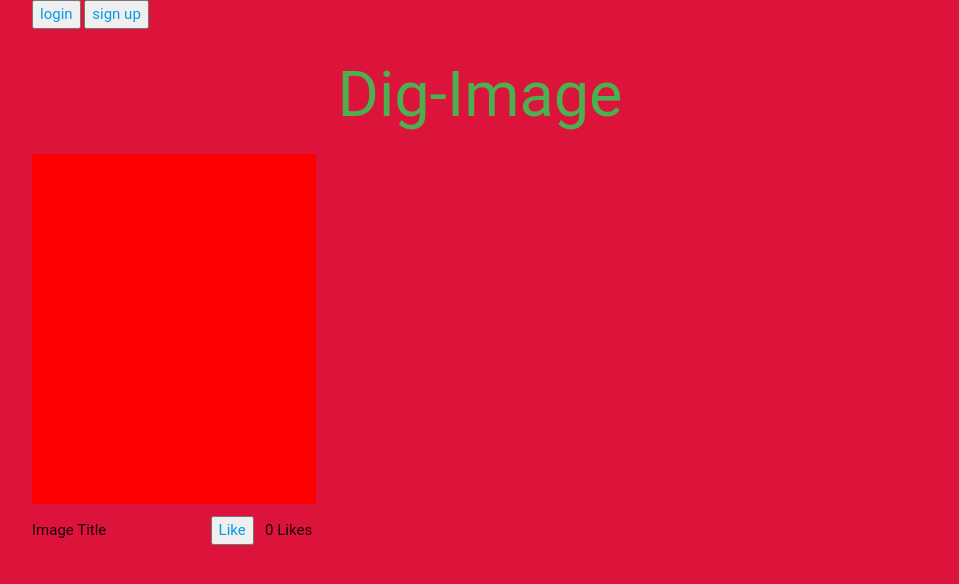
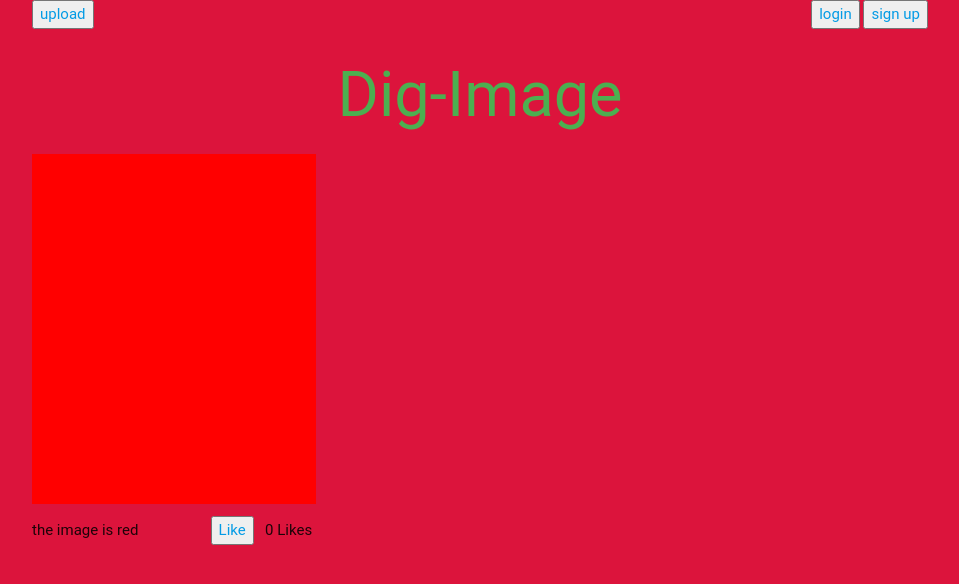
Before and after one commit to JCharante/examplePhotoWebsite, a Flask app: page / in a window 1280 px wide. Shown: the top 584 px of the page, without its empty margins (160-1119 px from the left). Run offline with Flask 2, Linux system fonts and the light colour scheme; tables that the repository leaves empty hold one stand-in row (values such as "Sample post"); some libraries are stand-ins or nearby versions; some web fonts are replaced.

Commit message:
Added upload button to menu and used flex boxes to move the signup & login to the right.

```diff
--- a/database_functions.py
+++ b/database_functions.py
@@ -99,3 +99,17 @@ def number_of_images():
         print(image.claimed)
         count += 1
     return count
+
+
+def homepage_images():
+    response = dict()
+    """
+    response = {
+        images: [
+            ["image_id", "image_title", "image_like_count"],
+            ["image_id", "image_title", "image_like_count"]
+        ]
+    }
+    """
+    for image in session.query(Image).filter(Image.claimed == True).all():
+        response.append
--- a/server.py
+++ b/server.py
@@ -124,12 +124,12 @@ def route_image_upload():
         return
 
 
-@app.route('/image/<int:image_id>/edit', methods=['GET', 'POST', 'OPTIONS'])
+@app.route('/image/<image_id>/edit', methods=['GET', 'POST', 'OPTIONS'])
 def route_image_edit(image_id):
     return
 
 
-@app.route('/image/<int:image_id>/remove', methods=['GET', 'POST', 'OPTIONS'])
+@app.route('/image/<image_id>/remove', methods=['GET', 'POST', 'OPTIONS'])
 def route_image_remove(image_id):
     return
 
@@ -153,4 +153,11 @@ def route_image_count():
     return jsonify(**response)
 
 
+@app.route('/image/homepage')
+def route_image_homepage():
+    response = dict()
+    response['success'] = True
+
+
+
 app.run(debug=True, host='0.0.0.0', port=7004)
--- a/templates/index.html
+++ b/templates/index.html
@@ -20,17 +20,33 @@
         .thumbnail {
             height: 350px;
         }
+        .top-bar{
+            text-align: right;
+            display: flex;
+        }
+        .top-bar div{
+            flex: 1;
+        }
+        .top-bar-left{
+            text-align: left;
+        }
+
     </style>
 
     <script>
         $(document).ready(function() {
             var server_address = "http://localhost:7004";
 
-            function generatePhotoTile(color) {
+            function generatePhotoTile(color, imageTitle) {
+
                 response = '';
                 response += '<div class="col s12 m6 l4"> <div class="thumbnail" style="background-color: ';
                 response += color;
-                response += ';"> </div> <div class="row"> <div> <p class="col s7">Image Title</p> </div> <div> <a class="col s2 center" href="#" style="margin-top: 12px"><button> Like </button></a> <p class="col s3 center">0 Likes</p> </div> </div> </div>'
+                response += ';"> </div>';
+                response += '<div class="row">';
+                response += '<div> <p class="col s7">';
+                response += imageTitle;
+                response += '</p> </div> <div> <a class="col s2 center" href="#" style="margin-top: 12px"><button> Like </button></a> <p class="col s3 center">0 Likes</p> </div> </div> </div>'
                 return response
             }
 
@@ -38,11 +54,11 @@
                 for (var i = 0; i < numberOfPhotos; i++) {
                     var photoTile = '';
                     if (i % 3 == 0) {
-                        photoTile = generatePhotoTile("red");
+                        photoTile = generatePhotoTile("red", "the image is red");
                     } else if (i % 3 == 1) {
-                        photoTile = generatePhotoTile("green");
+                        photoTile = generatePhotoTile("green", "this image is green");
                     } else if (i % 3 == 2) {
-                        photoTile = generatePhotoTile("blue");
+                        photoTile = generatePhotoTile("blue", "this image is blue");
                     }
                     $('#photoGallery').append(photoTile);
                 }
@@ -75,15 +91,19 @@
         <!-- Title / Menu Bar Section -->
         <div>
             <!-- Menu Bar Section -->
-            <div>
-                <a href="account/login"><button> login </button></a>
-                <a href="account/create"><button> sign up </button></a>
+            <div class="top-bar">
+                <div class="top-bar-left">
+                    <a href="image/upload"><button> upload </button></a>
+                </div>
+                <div class="top-bar-right">
+                    <a href="account/login"><button> login </button></a>
+                    <a href="account/create"><button> sign up </button></a>
+                </div>
             </div>
             <!-- Title Section -->
             <div>
                 <h1 class="center green-text darken-4">Dig-Image</h1>
             </div>
-        </div>
         <!-- Photo Gallery -->
         <div>
             <div class="row" id="photoGallery">
```
